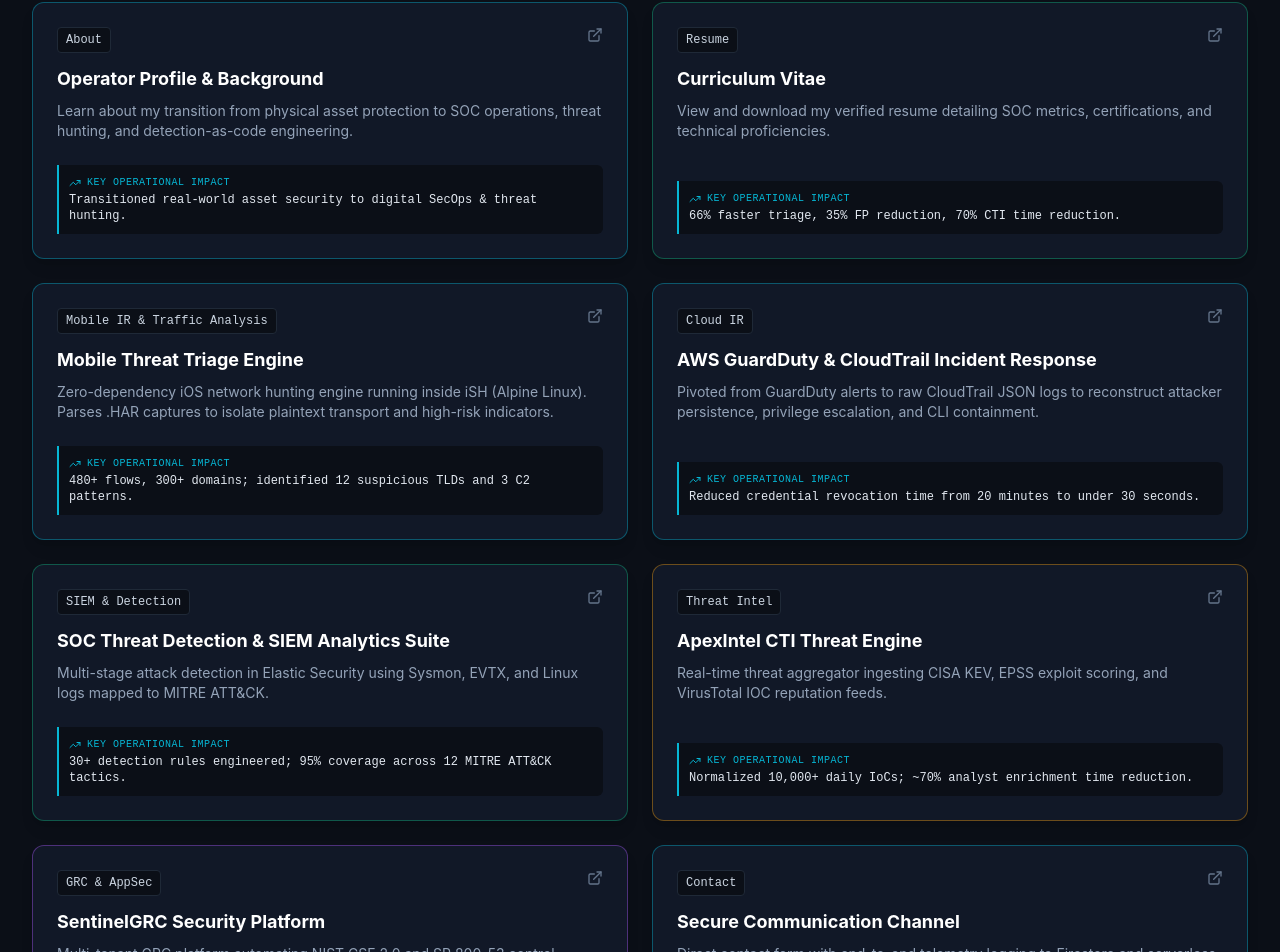
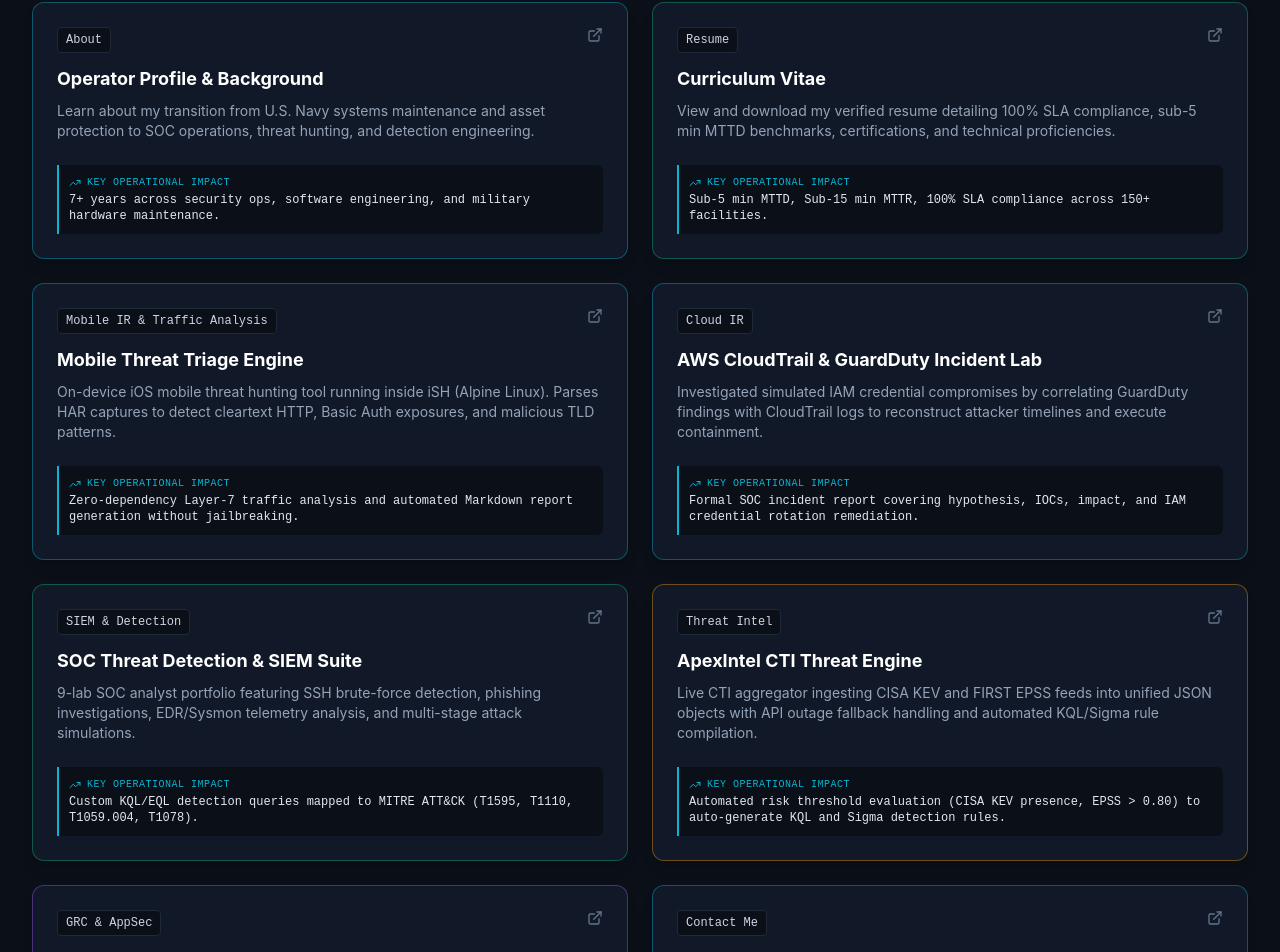
Before and after one commit to bermudd95/soc-seceng-portfolio, a React (Vite) app: page / in a window 1280 px wide. Shown: the part 762-1714 px from the top of the page. Built offline with nearby package versions, Linux system fonts and the light colour scheme; no server answers.

Commit message:
app(feat): adjusted description of project and contact modules to ensure clarity

```diff
--- a/src/App.tsx
+++ b/src/App.tsx
@@ -368,7 +368,7 @@ function OverviewModule({
                   Purdue University Global
                 </span>
                 <span className="text-[10px] font-mono px-2 py-0.5 rounded-full border text-soc-cyan border-soc-cyan/30 bg-soc-cyan/10 font-semibold">
-                  3.96 GPA
+                  3.98 GPA
                 </span>
               </div>
               <h3 className="text-sm font-semibold text-white mb-1">
@@ -388,65 +388,65 @@ function OverviewModule({
 {
     id: "about",
     title: "Operator Profile & Background",
-            desc: "Learn about my transition from physical asset protection to SOC operations, threat hunting, and detection-as-code engineering.",
-            impactMetric: "Transitioned real-world asset security to digital SecOps & threat hunting.",
+    desc: "Learn about my transition from U.S. Navy systems maintenance and asset protection to SOC operations, threat hunting, and detection engineering.",
+    impactMetric: "7+ years across security ops, software engineering, and military hardware maintenance.",
     badge: "About",
     color: "border-soc-cyan/40 hover:border-soc-cyan",
   },
   {
     id: "resume",
     title: "Curriculum Vitae",
-            desc: "View and download my verified resume detailing SOC metrics, certifications, and technical proficiencies.",
-            impactMetric: "66% faster triage, 35% FP reduction, 70% CTI time reduction.",
+    desc: "View and download my verified resume detailing 100% SLA compliance, sub-5 min MTTD benchmarks, certifications, and technical proficiencies.",
+    impactMetric: "Sub-5 min MTTD, Sub-15 min MTTR, 100% SLA compliance across 150+ facilities.",
     badge: "Resume",
     color: "border-soc-emerald/40 hover:border-soc-emerald",
   },
   {
     id: "mobile-triage",
     title: "Mobile Threat Triage Engine",
-            desc: "Zero-dependency iOS network hunting engine running inside iSH (Alpine Linux). Parses .HAR captures to isolate plaintext transport and high-risk indicators.",
-            impactMetric: "480+ flows, 300+ domains; identified 12 suspicious TLDs and 3 C2 patterns.",
+    desc: "On-device iOS mobile threat hunting tool running inside iSH (Alpine Linux). Parses HAR captures to detect cleartext HTTP, Basic Auth exposures, and malicious TLD patterns.",
+    impactMetric: "Zero-dependency Layer-7 traffic analysis and automated Markdown report generation without jailbreaking.",
     badge: "Mobile IR & Traffic Analysis",
     color: "border-soc-cyan/40 hover:border-soc-cyan",
   },
   {
     id: "aws-ir",
-            title: "AWS GuardDuty & CloudTrail Incident Response",
-            desc: "Pivoted from GuardDuty alerts to raw CloudTrail JSON logs to reconstruct attacker persistence, privilege escalation, and CLI containment.",
-            impactMetric: "Reduced credential revocation time from 20 minutes to under 30 seconds.",
+    title: "AWS CloudTrail & GuardDuty Incident Lab",
+    desc: "Investigated simulated IAM credential compromises by correlating GuardDuty findings with CloudTrail logs to reconstruct attacker timelines and execute containment.",
+    impactMetric: "Formal SOC incident report covering hypothesis, IOCs, impact, and IAM credential rotation remediation.",
     badge: "Cloud IR",
     color: "border-soc-cyan/40 hover:border-soc-cyan",
   },
   {
     id: "siem-suite",
-            title: "SOC Threat Detection & SIEM Analytics Suite",
-            desc: "Multi-stage attack detection in Elastic Security using Sysmon, EVTX, and Linux logs mapped to MITRE ATT&CK.",
-            impactMetric: "30+ detection rules engineered; 95% coverage across 12 MITRE ATT&CK tactics.",
+    title: "SOC Threat Detection & SIEM Suite",
+    desc: "9-lab SOC analyst portfolio featuring SSH brute-force detection, phishing investigations, EDR/Sysmon telemetry analysis, and multi-stage attack simulations.",
+    impactMetric: "Custom KQL/EQL detection queries mapped to MITRE ATT&CK (T1595, T1110, T1059.004, T1078).",
     badge: "SIEM & Detection",
     color: "border-soc-emerald/40 hover:border-soc-emerald",
   },
   {
     id: "apex-intel",
     title: "ApexIntel CTI Threat Engine",
-            desc: "Real-time threat aggregator ingesting CISA KEV, EPSS exploit scoring, and VirusTotal IOC reputation feeds.",
-            impactMetric: "Normalized 10,000+ daily IoCs; ~70% analyst enrichment time reduction.",
+    desc: "Live CTI aggregator ingesting CISA KEV and FIRST EPSS feeds into unified JSON objects with API outage fallback handling and automated KQL/Sigma rule compilation.",
+    impactMetric: "Automated risk threshold evaluation (CISA KEV presence, EPSS > 0.80) to auto-generate KQL and Sigma detection rules.",
     badge: "Threat Intel",
     color: "border-soc-amber/40 hover:border-soc-amber",
   },
   {
     id: "sentinel-grc",
     title: "SentinelGRC Security Platform",
-            desc: "Multi-tenant GRC platform automating NIST CSF 2.0 and SP 800-53 control mappings with Firestore security rules.",
-            impactMetric: "150+ NIST SP 800-53 control mappings; ~60% compliance overhead reduction.",
+    desc: "Multi-tenant GRC platform featuring JWT-claim tenant isolation, a 5x5 quantitative risk engine, and automated NIST CSF 2.0, ISO 27001, and SOC 2 control mappings.",
+    impactMetric: "Append-only audit logging and CI/CD pipelines running Firebase security rules and SAST scanning.",
     badge: "GRC & AppSec",
     color: "border-purple-500/40 hover:border-purple-500",
   },
           {
             id: "contact",
-            title: "Secure Communication Channel",
-            desc: "Direct contact form with end-to-end telemetry logging to Firestore and serverless email alerting.",
-            impactMetric: "Serverless, encrypted, Firestore-backed pipeline with async fallbacks.",
-            badge: "Contact",
+            title: "Get in Touch",
+            desc: "Send a direct message for job opportunities, technical inquiries, or security project collaborations.",
+            impactMetric: "Direct contact form powered by a serverless email pipeline and encrypted log storage.",
+            badge: "Contact Me",
             color: "border-soc-cyan/40 hover:border-soc-cyan",
           },
         ].map((item) => (
```
Lines whose indentation alone changed are shown as unchanged.
